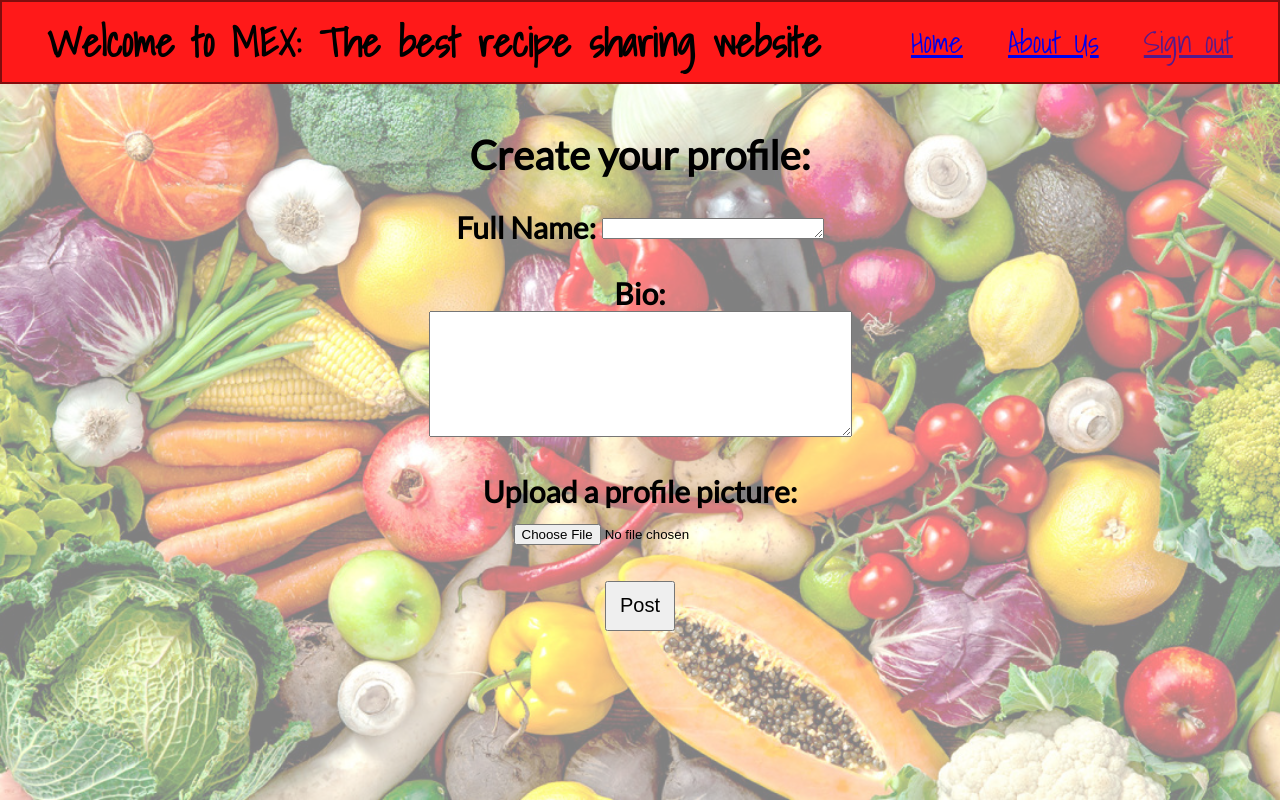
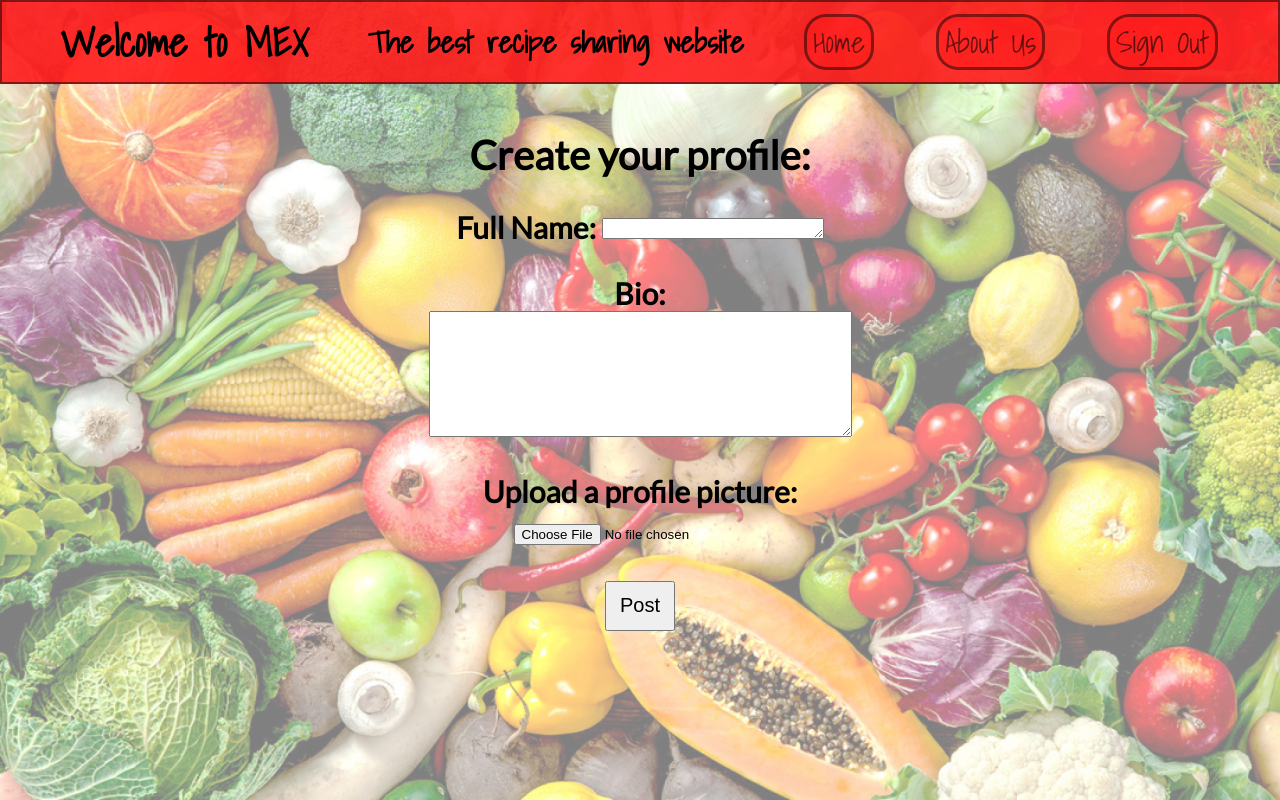
Before and after one commit to MarcoASC4/MEX, a Python web app: template templates/createprofile.html in a window 1280 px wide. Run offline with Jinja, Linux system fonts and the light colour scheme; the template is opened without the code that fills it, so the values that code supplies are empty.

Commit message:
changed border radius

```diff
--- a/static/themes/createprofile.css
+++ b/static/themes/createprofile.css
@@ -1,5 +1,5 @@
 .heady {
-  background-color: #ff1919;
+  background-color: rgba(255,25,25,.89999);
   height: 80px;
   display: flex;
   justify-content: space-evenly;
@@ -15,8 +15,6 @@ html, body {
   padding: 0;
   /* color: #333; */
   /* font-family: 'Helvetica', cursive; */
-
->>>>>>> 222d18a36ed4d0e14075e7900cf0e8a6ad7ba8a0
 }
 
 body {
@@ -59,8 +57,27 @@ form {
 
 }
 
-button {
+#postbutton {
   height: 50px;
   width: 70px;
   font-size: 20px;
 }
+
+.navlinks {
+  background-color: rgba(255,25,25,.89999);
+  font-family: 'Shadows Into Light', cursive;
+  border: rgba(2,2,2,.8) solid;
+  color: rgb(2,2,2)
+  padding: 16px 32px;
+  text-align: center;
+  font-size: 16px;
+  margin: 4px 2px;
+  opacity: 0.6;
+  transition: 0.3s;
+  display: inline-block;
+  text-decoration: none;
+  cursor: pointer;
+  border-radius: 22px;
+}
+
+.navlinks:hover {opacity:1}
--- a/static/themes/myfeedstyle.css
+++ b/static/themes/myfeedstyle.css
@@ -93,6 +93,7 @@ html {
   margin: 10px 150px 10px 150px;
   border: 1px black solid;
   text-indent: 25px;
+  border-radius: 15px;
 }
 
 .subposts {
--- a/templates/createprofile.html
+++ b/templates/createprofile.html
@@ -10,12 +10,12 @@
 
     <header>
     <div class='heady'>
-      <h1>Welcome to MEX: The best recipe sharing website</h1>
-      <br>
+      <h1>Welcome to MEX</h1>
+      <h2> The best recipe sharing website</h2>
     <!--  <h2 class='spacer'> The best recipe sharing website</h2> -->
-      <a class="navlinks" href="/myhome">Home</a>
-      <a class="navlinks" href="/aboutus">About Us</a>
-        <a class="navlinks" href="{{logout_url}}">Sign out</a>
+      <a href="/myhome"><button class="navlinks">Home</button></a>
+      <a href="/aboutus"><button class="navlinks">About Us</button></a>
+      <a href="{{logout_url}}"><button class="navlinks">Sign Out</button></a>
       </div>
     </header>
     </div>
@@ -37,7 +37,7 @@
           <br>
           <!-- <label for="fileupload"> Select a file to upload</label> -->
           <!-- <input type="image" src="/wp-content/uploads/sendform.png" alt="Submit" width="100"> -->
-        <button type="submit">Post</button>
+        <button id='postbutton' type="submit">Post</button>
       </div>
     </form>
 
```
Also changed, not shown: static/themes/myprofilestyle.css (+2 -6 lines).
